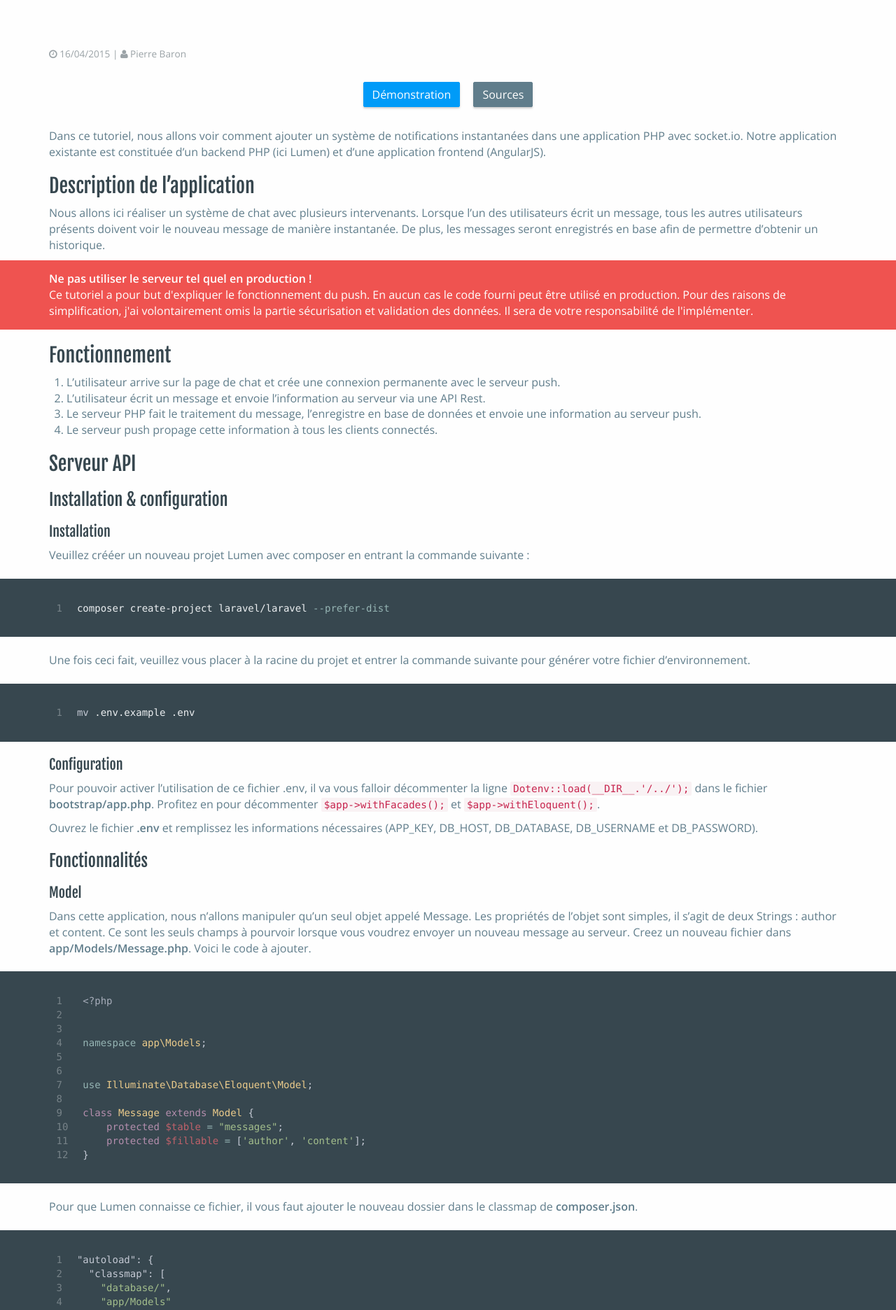
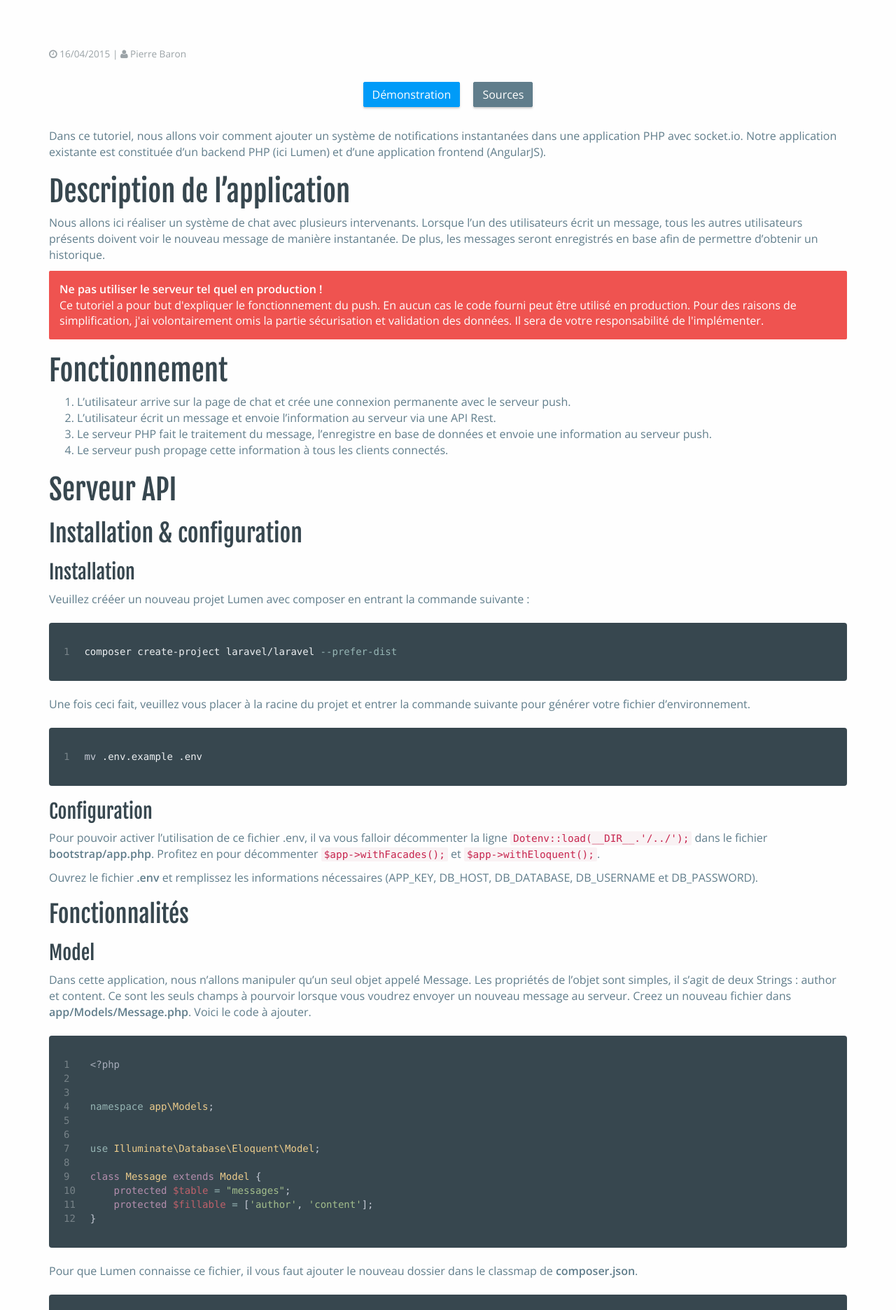
Before and after one commit to prbaron/prbaron.github.com, a Jekyll site: the page built from _posts/2015-04-16-push-notification-php-nodejs.md, in a window 1280 px wide. Shown: the part 440-2312 px from the top of the page at 70% size. Built offline with Jekyll 4.4.1, drawn with Linux system fonts in a browser that asks for light colours; some web fonts are replaced; comment, search, counter and statistics services are not loaded.

Commit message:
Updated style for post

```diff
--- a/_layouts/post.html
+++ b/_layouts/post.html
@@ -6,7 +6,7 @@
 {% include header.html %}
 
 <section class="section">
-    <div class="container container-full">
+    <div class="container">
         <div class="row">
             <div class="col-sm-12">
                 <div class="post">
@@ -40,9 +40,7 @@
 
                     {% if page.note %}
                     <div class="alert alert-warning">
-                        <div class="container">
-                            {{page.note}}
-                        </div>
+                        {{page.note}}
                     </div>
                     {% endif %}
 
--- a/_posts/2015-04-16-push-notification-php-nodejs.md
+++ b/_posts/2015-04-16-push-notification-php-nodejs.md
@@ -17,10 +17,8 @@ Dans ce tutoriel, nous allons voir comment ajouter un système de notifications
 Nous allons ici réaliser un système de chat avec plusieurs intervenants. Lorsque l'un des utilisateurs écrit un message, tous les autres utilisateurs présents doivent voir le nouveau message de manière instantanée. De plus, les messages seront enregistrés en base afin de permettre d'obtenir un historique.
 
 <div class="alert alert-danger">
-	<div class="container">
-	    <strong class="alert-title">Ne pas utiliser le serveur tel quel en production !</strong>
-	    Ce tutoriel a pour but d'expliquer le fonctionnement du push. En aucun cas le code fourni peut être utilisé en production. Pour des raisons de simplification, j'ai volontairement omis la partie sécurisation et validation des données. Il sera de votre responsabilité de l'implémenter.
-    </div>
+  <strong class="alert-title">Ne pas utiliser le serveur tel quel en production !</strong>
+	Ce tutoriel a pour but d'expliquer le fonctionnement du push. En aucun cas le code fourni peut être utilisé en production. Pour des raisons de simplification, j'ai volontairement omis la partie sécurisation et validation des données. Il sera de votre responsabilité de l'implémenter.
 </div>
 
 # Fonctionnement
@@ -379,9 +377,7 @@ La partie importante ici est celle contenue dans `io.on('connection')`. Lorsque
 socket.on() est une méthode dite listener, elle va écouter un channel (exemple : 'php.message.created') et va éxécuter une fonction avec, en paramètre, les données passées par ce channel.
 
 <div class="alert alert-info">
-    <div class="container">
-        Afin de bien vous faire comprendre le fonctionnement, j'ai nommé différement les événements. Le serveur push attend un message de la part du serveur PHP sous la forme de channel avec le préfixe 'php.x.x', et il envoie le message aux client js sous la forme de channel sans préfixe.
-    </div>
+    Afin de bien vous faire comprendre le fonctionnement, j'ai nommé différement les événements. Le serveur push attend un message de la part du serveur PHP sous la forme de channel avec le préfixe 'php.x.x', et il envoie le message aux client js sous la forme de channel sans préfixe.
 </div>
 Pour lancer le serveur, il vous faut entrer les commandes suivantes :
 
@@ -408,9 +404,7 @@ composer install
 Nous allons maintenant modifier le code de **app/Http/Controllers/MessagesController.php** afin d'ajouter la prise en charge du push. La première chose à faire est d'ajouter un constructeur qui va se charger d'initialiser la connexion au serveur push. Nous allons ensuite définir une méthode `emit()` qui va nous permettre d'envoyer le message au serveur push très simplement.
 
 <div class="alert alert-info">
-    <div class="container">
-    	J'utilise Homestead comme box Vagrant afin d'obtenir une machine virtuelle simple. Hors l'ip de la machine virtuelle permettant de dialoguer avec 127.0.0.1 est 10.10.2.2. Voici la raison de cette ip. Si vous utilisez PhpMyAdmin ou votre propre serveur, il vous faudra remplacer par votre ip.
-    </div>
+    J'utilise Homestead comme box Vagrant afin d'obtenir une machine virtuelle simple. Hors l'ip de la machine virtuelle permettant de dialoguer avec 127.0.0.1 est 10.10.2.2. Voici la raison de cette ip. Si vous utilisez PhpMyAdmin ou votre propre serveur, il vous faudra remplacer par votre ip.
 </div>
 
 {% highlight php linenos=table %}
@@ -476,9 +470,7 @@ Nous allons dans un premier temps nous connecter au serveur push. Ensuite, nous
 
 
 <div class="alert alert-info">
-    <div class="container">
-        La fonction lancée lors de la réception d'une notification instantanée n'étant pas liée à AngularJS, il nous est nécessaire d'utiliser le scope pour forcer la mise à jour du ViewModel. N'oubliez pas d'ajouter $scope à vos dépendances.
-    </div>
+    La fonction lancée lors de la réception d'une notification instantanée n'étant pas liée à AngularJS, il nous est nécessaire d'utiliser le scope pour forcer la mise à jour du ViewModel. N'oubliez pas d'ajouter $scope à vos dépendances.
 </div>
 
 {% highlight javascript linenos=table %}
--- a/_sass/prbaron/_alerts.scss
+++ b/_sass/prbaron/_alerts.scss
@@ -1,10 +1,9 @@
 // Alerts
 // -------------------------
 .alert {
-    border : none;
-    border-radius: 0;
+  border: none;
 
-    .alert-title {
-    	display: block
-    }
+  .alert-title {
+    display: block
+  }
 }
--- a/_sass/prbaron/_highlighter.scss
+++ b/_sass/prbaron/_highlighter.scss
@@ -1,7 +1,6 @@
 pre {
     background    : none;
-    border        : none;
-    border-radius : 0;
+    border        : 0;
     color         : $gray-lighter;
     font-size     : 14px;
     margin        : 0;
@@ -11,9 +10,9 @@ pre {
 
 .highlight {
     background-color : $gray-dark;
-    border-radius    : $border-radius-small;
+    border-radius    : $border-radius-large;
     display          : block;
-    margin           : $line-height-computed (-$grid-gutter-width / 2) $line-height-computed;
+    margin           : $line-height-computed 0;
 
     .lineno {
       opacity : 0.35;
--- a/_sass/prbaron/_single-post.scss
+++ b/_sass/prbaron/_single-post.scss
@@ -1,49 +1,5 @@
-.container.container-full {
-    margin-left   : 0;
-    margin-right  : 0;
-    padding-left  : 0;
-    padding-right : 0;
-    width         : 100% !important;
-    max-width     : 100%;
-
-    h1, h2, h3, h4, h5, h6,
-    p, blockquote, ul, ol,
-    .disqus, .highlight table,
-    .alert > .container,
-    iframe {
-        @include container-fixed();
-
-        @media (min-width : $screen-sm-min) {
-            width : $container-sm;
-        }
-        @media (min-width : $screen-md-min) {
-            width : $container-md;
-        }
-        @media (min-width : $screen-lg-min) {
-            width : $container-lg;
-        }
-    }
-
-    ul, ol {
-        padding-left : 40px;
-    }
-
-    .highlight table {
-        display  : block;
-        overflow : auto;
-    }
-
-    h1, .h1 { font-size : floor(($font-size-base * 1.75)); }
-    h2, .h2 { font-size : floor(($font-size-base * 1.5)); }
-    h3, .h3 { font-size : floor(($font-size-base * 1.25)); }
-    h4, .h4 { font-size : $font-size-base; }
-    h5, .h5 { font-size : floor(($font-size-base * 0.75));; }
-    h6, .h6 { font-size : floor(($font-size-base * 0.5)); }
+.post {
+  img {
+    border-radius: $border-radius-large;
+  }
 }
-
-
-.container.container-full .highlight table:before,
-.container.container-full .highlight table:after {
-    content: " ";
-    display: none;
-}
```
Also changed, not shown: _posts/2013-12-14-jekyll-site-part3.md (+1 -3 lines).
